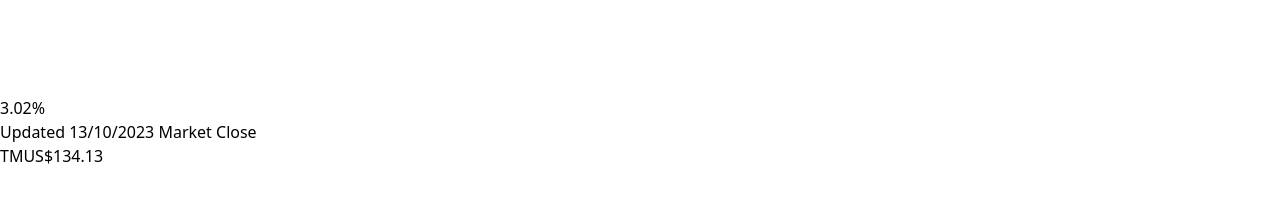
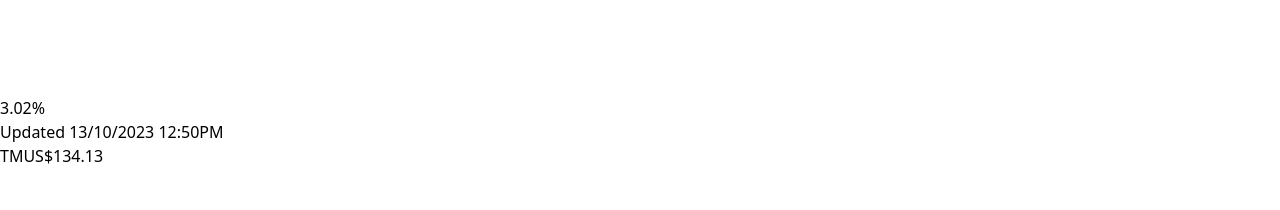
Before and after one commit to kavyaharman/stock-ticker, a Vue app: page / in a window 1280 px wide. Shown: the part 2560-2770 px from the top of the page. Built offline with nearby package versions, Linux system fonts and the light colour scheme.

Commit message:
fix values

```diff
--- a/src/views/HomeView.vue
+++ b/src/views/HomeView.vue
@@ -24,7 +24,7 @@
     peRatio: "3.02",
     updatedDate: "13/10/2023",
     marketClose: true,
-    marketCloseTime: "Market Close",
+    marketCloseTime: "12:50PM",
     url: "https://harman.com"
   },
   {
```
